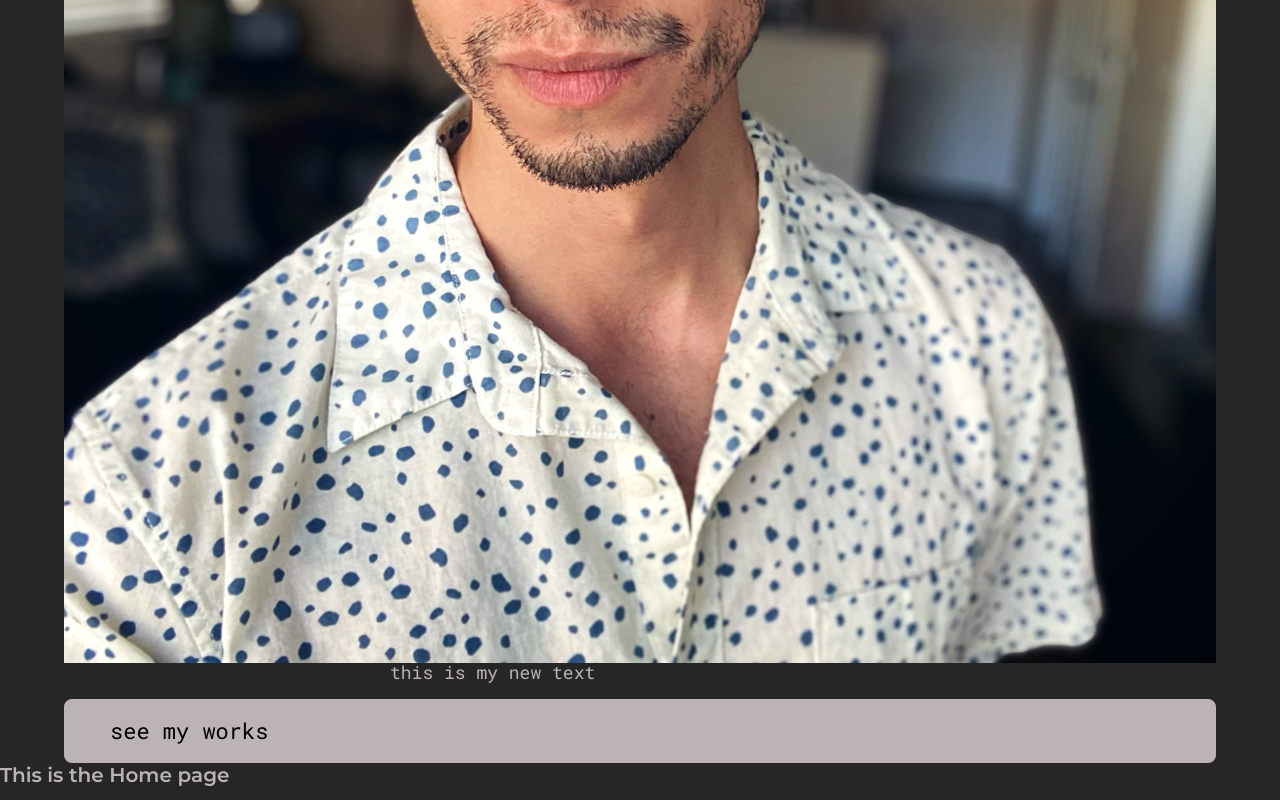
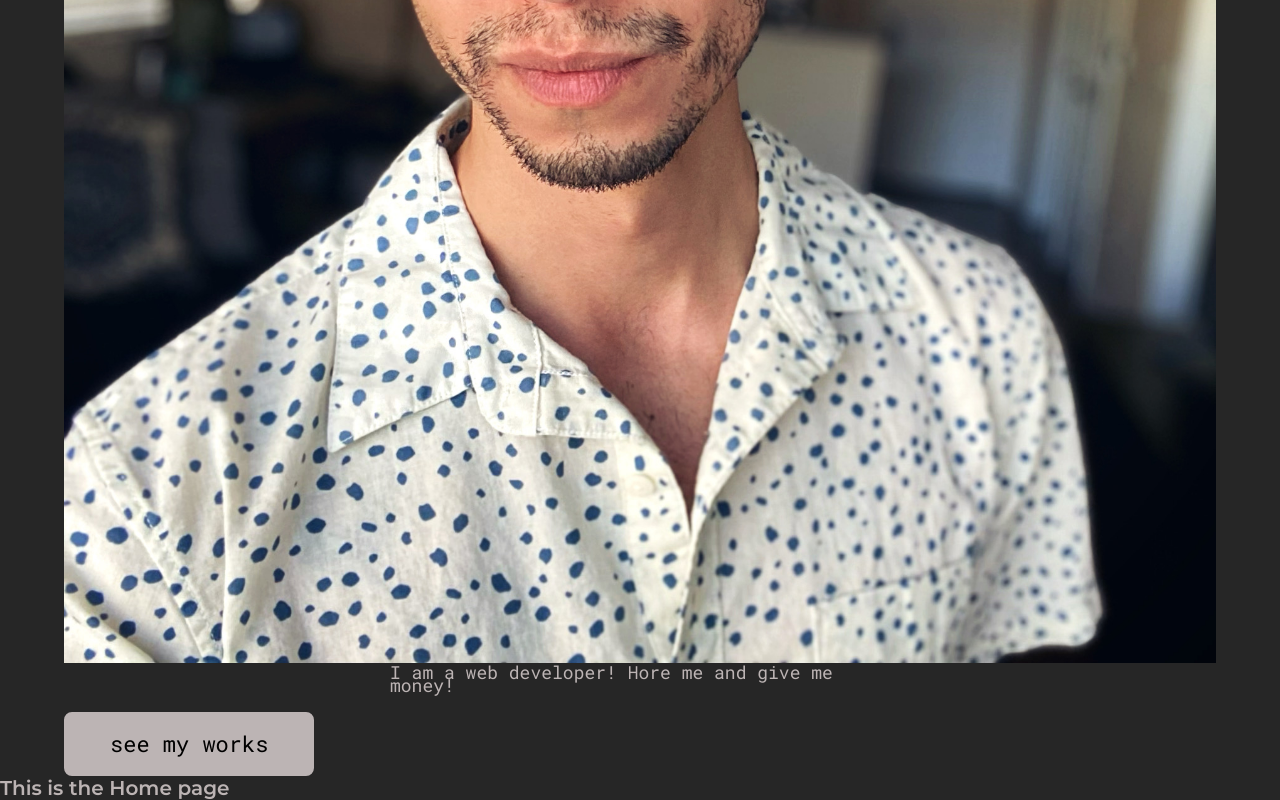
Before and after one commit to ZestyLimones/Zesty_React_Portfolio, a React (Create React App) app: page / in a window 1280 px wide. Shown: the part 515-1315 px from the top of the page. Built offline with nearby package versions, Linux system fonts and the light colour scheme; the HTML template or start-up script is replaced by a standard one.

Commit message:
added some styling and props to button.

```diff
--- a/src/components/Button.js
+++ b/src/components/Button.js
@@ -2,17 +2,17 @@ import React from 'react';
 import { Link } from 'react-router-dom';
 import styled from 'styled-components';
 
-const ButtonStyles = styled.div`
+const ButtonStyle = styled.div`
   margin-top: 2rem;
   .button {
     font-size: 2.2rem;
     background-color: ${(props) =>
-      props.outline ? 'transparent' : 'var(--gray-1)'};
+      props.outline ? 'transperant' : 'var(--gray-1)'};
     padding: 0.7em 2em;
+    border: 2px solid var(--gray-1);
     border-radius: 8px;
-    display: block;
-    border: 2px solid var(--gray-1);
-    color: ${(props) => (props.outline ? 'var(--gray-1)' : 'black')};
+    display: inline-block;
+    color: ${(props) => (props.outline ? 'var(--gary-1)' : 'black')};
   }
   @media only screen and (max-width: 768px) {
     .button {
@@ -22,15 +22,15 @@ const ButtonStyles = styled.div`
 `;
 
 export default function Button({
+  btnText = 'test',
   btnLink = 'test',
-  btnText = 'test',
-  outline = 'false',
+  outline = false,
 }) {
   return (
-    <ButtonStyles outline={outline}>
+    <ButtonStyle outline={outline} className="button-wrapper">
       <Link className="button" to={btnLink}>
         {btnText}
       </Link>
-    </ButtonStyles>
+    </ButtonStyle>
   );
 }
--- a/src/components/HeroSection.js
+++ b/src/components/HeroSection.js
@@ -15,7 +15,7 @@ export default function HeroSection() {
           <img src={HeroImg} alt="Micheal Limones" />
         </div>
         <div className="hero__info">
-          <PText>this is my new text</PText>
+          <PText>I am a web developer! Hore me and give me money!</PText>
           <Button btnLink="./projects" btnText="see my works" outline={false} />
         </div>
       </div>
--- a/src/components/PText.js
+++ b/src/components/PText.js
@@ -11,10 +11,10 @@ const PStyles = styled.div`
   }
 `;
 
-export default function pText(props) {
+export default function pText({ children }) {
   return (
     <PStyles>
-      <p>{props.children}</p>
+      <p>{children}</p>
     </PStyles>
   );
 }
```
